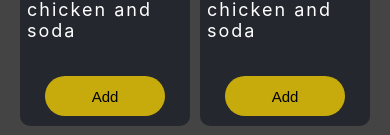
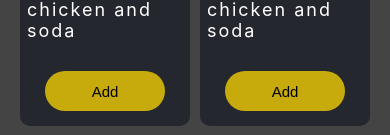
Before and after one commit to MohamedAhmeDdev/Double-Diner, a React (Create React App) app in the folder frontend_user/: page / in a window 390 px wide. Shown: the part 664-799 px from the top of the page. Built offline with nearby package versions, Linux system fonts and the light colour scheme; a web font is replaced by a local one.

Commit message:
fixed order button

```diff
--- a/frontend_user/src/css/Menu.css
+++ b/frontend_user/src/css/Menu.css
@@ -208,7 +208,7 @@
     .add{
         color: black;
         border-radius: 50px;
-        margin: 40px 50px;
+        margin: 25px 50px;
         outline: none;
         border: none;
         background-color: rgba(255, 217, 0, 0.747);
@@ -274,7 +274,7 @@
     .add{
         color: black;
         border-radius: 50px;
-        margin: 25px 25px;
+        margin: 20px 25px;
         outline: none;
         border: none;
         background-color: rgba(255, 217, 0, 0.747);
```
